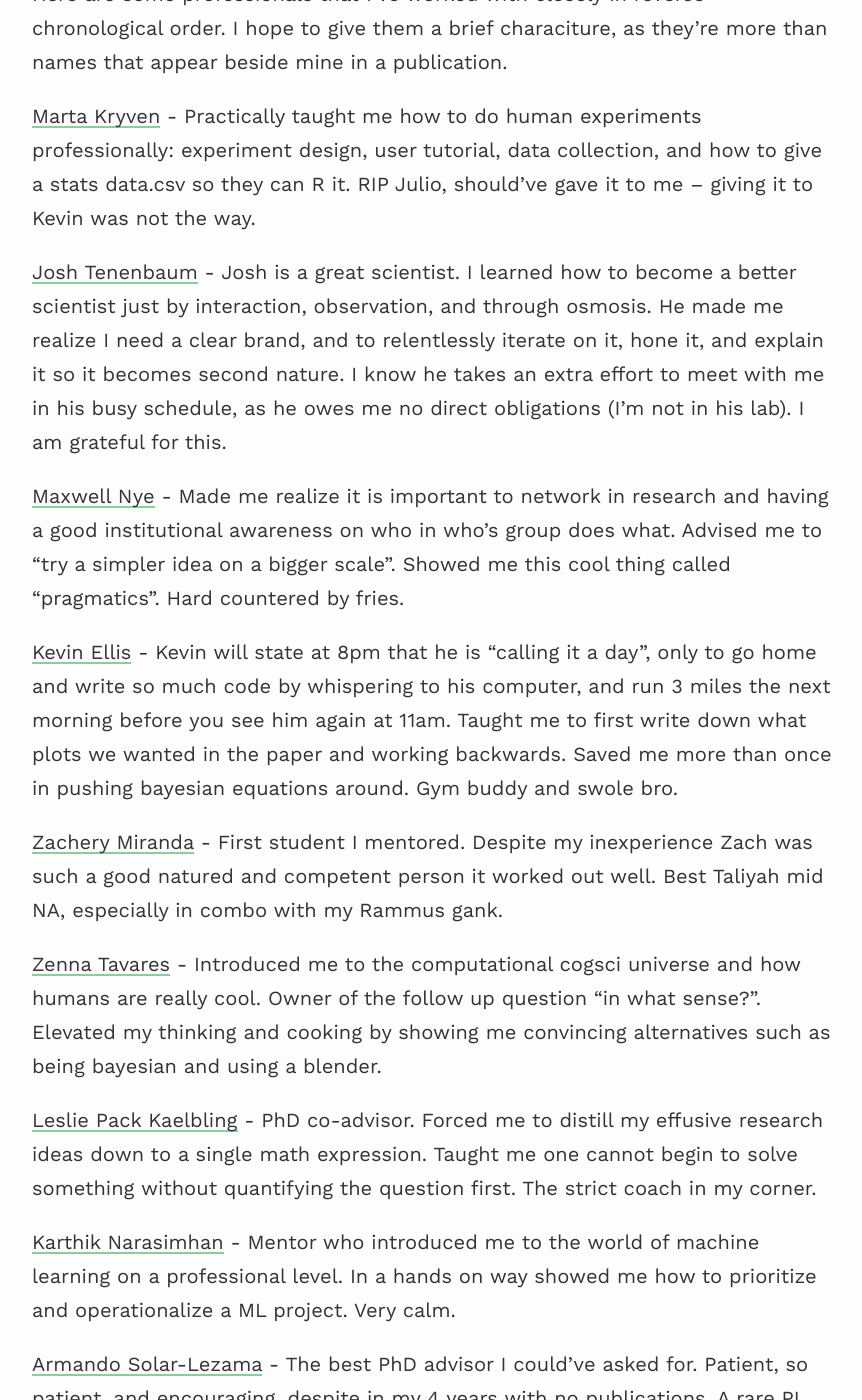
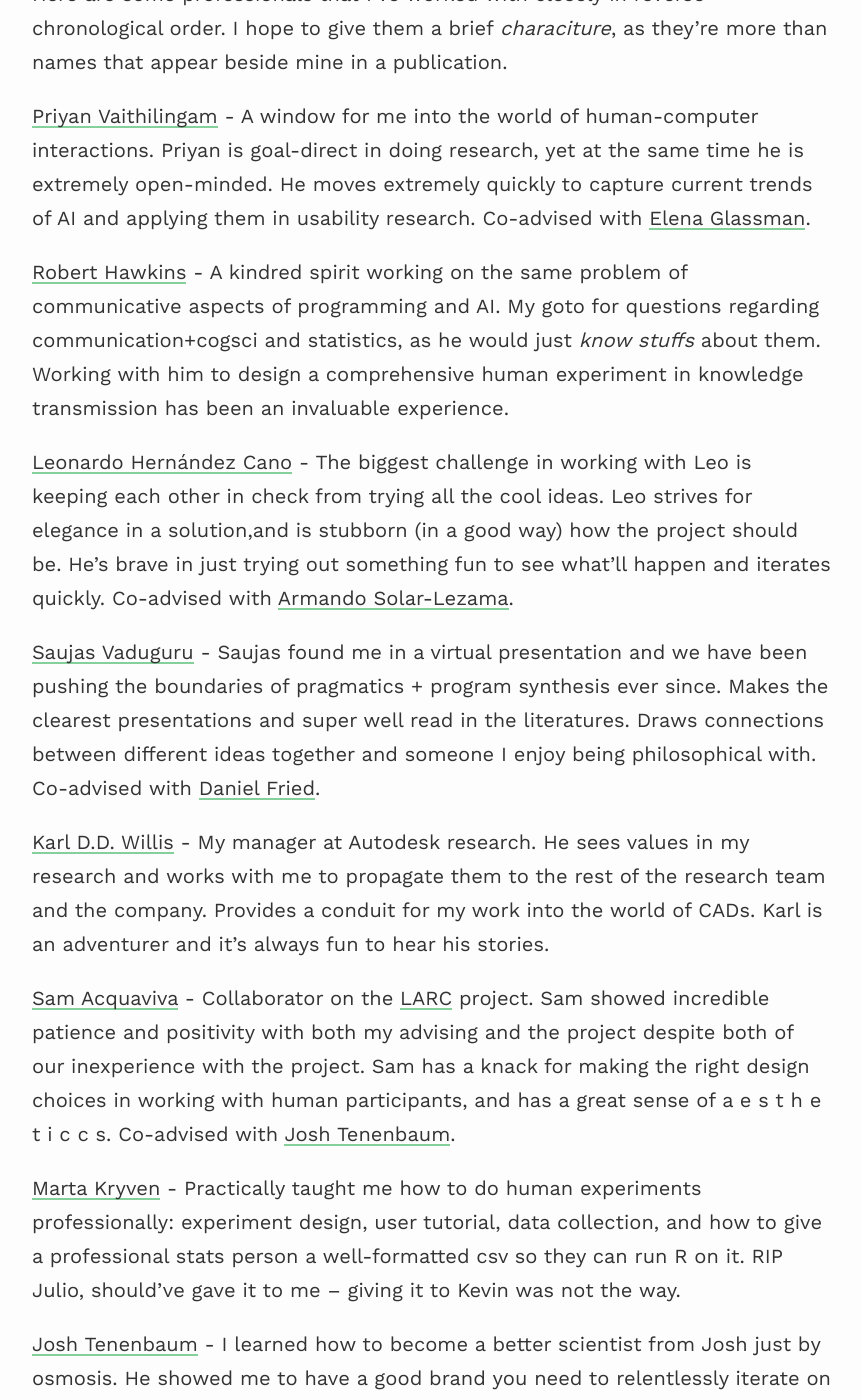
Before and after one commit to evanthebouncy/evanthebouncy.github.io, a Jekyll site: the page built from _pages/collaborators.md, in a window 1280 px wide and 1400 px high, scrolled down 257 px. Shown: the whole window, without its empty margins (208-1070 px from the left). Built offline with Jekyll 4.4.1, drawn with Linux system fonts in a browser that asks for light colours; nearby versions of some CDN libraries; some of the changed text lies outside the part shown.

Commit message:
collab update

```diff
--- a/_pages/collaborators.md
+++ b/_pages/collaborators.md
@@ -7,26 +7,38 @@ published: true
 
 ### Collaborators
 
-Here are some professionals that I've worked with closely in reverse chronological order. I hope to give them a brief characiture, as they're more than names that appear beside mine in a publication.
+Here are some professionals that I've worked with closely in reverse chronological order. I hope to give them a brief _characiture_, as they're more than names that appear beside mine in a publication.
 
-[Marta Kryven](http://mud.cgl.uwaterloo.ca/mkryven/) - Practically taught me how to do human experiments professionally: experiment design, user tutorial, data collection, and how to give a stats data.csv so they can R it. RIP Julio, should've gave it to me -- giving it to Kevin was not the way.
+[Priyan Vaithilingam](https://priyan.info/) - A window for me into the world of human-computer interactions. Priyan is goal-direct in doing research, yet at the same time he is extremely open-minded. He moves extremely quickly to capture current trends of AI and applying them in usability research. Co-advised with [Elena Glassman](https://glassmanlab.seas.harvard.edu/).
 
-[Josh Tenenbaum](http://web.mit.edu/cocosci/josh.html) - Josh is a great scientist. I learned how to become a better scientist just by interaction, observation, and through osmosis. He made me realize I need a clear brand, and to relentlessly iterate on it, hone it, and explain it so it becomes second nature. I know he takes an extra effort to meet with me in his busy schedule, as he owes me no direct obligations (I'm not in his lab). I am grateful for this.
+[Robert Hawkins](https://rxdhawkins.com/) - A kindred spirit working on the same problem of communicative aspects of programming and AI. My goto for questions regarding communication+cogsci and statistics, as he would just _know stuffs_ about them. Working with him to design a comprehensive human experiment in knowledge transmission has been an invaluable experience.
 
-[Maxwell Nye](https://maxwellnye.github.io/) - Made me realize it is important to network in research and having a good institutional awareness on who in who's group does what. Advised me to "try a simpler idea on a bigger scale". Showed me this cool thing called "pragmatics". Hard countered by fries.
+[Leonardo Hernández Cano](https://iamleo.space/) - The biggest challenge in working with Leo is keeping each other in check from trying all the cool ideas. Leo strives for elegance in a solution,and is stubborn (in a good way) how the project should be. He's brave in just trying out something fun to see what'll happen and iterates quickly. Co-advised with [Armando Solar-Lezama](https://people.csail.mit.edu/asolar/).
+
+[Saujas Vaduguru](https://saujasv.github.io/) - Saujas found me in a virtual presentation and we have been pushing the boundaries of pragmatics + program synthesis ever since. Makes the clearest presentations and super well read in the literatures. Draws connections between different ideas together and someone I enjoy being philosophical with. Co-advised with [Daniel Fried](https://dpfried.github.io/).
+
+[Karl D.D. Willis](https://www.karlddwillis.com/) - My manager at Autodesk research. He sees values in my research and works with me to propagate them to the rest of the research team and the company. Provides a conduit for my work into the world of CADs. Karl is an adventurer and it's always fun to hear his stories.
+
+[Sam Acquaviva](https://samacquaviva.com/) - Collaborator on the [LARC](https://github.com/samacqua/LARC) project. Sam showed incredible patience and positivity with both my advising and the project despite both of our inexperience with the project. Sam has a knack for making the right design choices in working with human participants, and has a great sense of a e s t h e t i c c s. Co-advised with [Josh Tenenbaum](http://web.mit.edu/cocosci/josh.html).
+
+[Marta Kryven](http://mud.cgl.uwaterloo.ca/mkryven/) - Practically taught me how to do human experiments professionally: experiment design, user tutorial, data collection, and how to give a professional stats person a well-formatted csv so they can run R on it. RIP Julio, should've gave it to me -- giving it to Kevin was not the way.
+
+[Josh Tenenbaum](http://web.mit.edu/cocosci/josh.html) - I learned how to become a better scientist from Josh just by osmosis. He showed me to have a good brand you need to relentlessly iterate on it, hone it, and explain it so it becomes second nature. A meaningful half-an-hour chat with Josh translates to a meaningful half-a-year of works. I know he takes an extra effort to meet with me in his busy schedule, and I am grateful.
+
+[Maxwell Nye](https://maxwellnye.github.io/) - Made me realize it is important to network in research and having a good institutional awareness on who in who's group does what. Advised me to "try a simpler idea on a bigger scale". Introduced me to this cool thing called "pragmatics". Hard countered by fries.
 
 [Kevin Ellis](https://www.cs.cornell.edu/~ellisk/) - Kevin will state at 8pm that he is "calling it a day", only to go home and write so much code by whispering to his computer, and run 3 miles the next morning before you see him again at 11am. Taught me to first write down what plots we wanted in the paper and working backwards. Saved me more than once in pushing bayesian equations around. Gym buddy and swole bro.
 
 [Zachery Miranda](https://www.linkedin.com/in/zmiranda/) - First student I mentored. Despite my inexperience Zach was such a good natured and competent person it worked out well. Best Taliyah mid NA, especially in combo with my Rammus gank.
 
-[Zenna Tavares](http://www.zenna.org/) - Introduced me to the computational cogsci universe and how humans are really cool. Owner of the follow up question "in what sense?". Elevated my thinking and cooking by showing me convincing alternatives such as being bayesian and using a blender.
+[Zenna Tavares](http://www.zenna.org/) - Introduced me to the computational cogsci universe. Owner of the follow up question "in what sense?" after you making any statement. Elevated my thinking and cooking by showing me convincing alternatives such as being bayesian and using a blender. A supportive friend in my trying times.
 
-[Leslie Pack Kaelbling](https://people.csail.mit.edu/lpk/) - PhD co-advisor. Forced me to distill my effusive research ideas down to a single math expression. Taught me one cannot begin to solve something without quantifying the question first. The strict coach in my corner.
+[Leslie Pack Kaelbling](https://people.csail.mit.edu/lpk/) - PhD co-advisor. Forced me to whittle my effusive research ideas down to a single math expression. Taught me one cannot begin to solve something without formalizing the question first. Her dry skepticism saved me from the ML kool-aid. The strict yet supportive coach in my corner.
 
-[Karthik Narasimhan](https://www.cs.princeton.edu/~karthikn/) - Mentor who introduced me to the world of machine learning on a professional level. In a hands on way showed me how to prioritize and operationalize a ML project. Very calm.
+[Karthik Narasimhan](https://www.cs.princeton.edu/~karthikn/) - Mentor who introduced me to the world of machine learning on a professional level. In a hands on way showed me how to prioritize and operationalize a ML project.
 
-[Armando Solar-Lezama](https://people.csail.mit.edu/asolar/) - The best PhD advisor I could've asked for. Patient, so patient, and encouraging, despite in my 4 years with no publications. A rare PI that doesn't impose his own research agendas strongly, and instead gave his students space to find their own path. Gave me a safe space to find my own voice in research. My role model in finding fulfillment in both research and family.
+[Armando Solar-Lezama](https://people.csail.mit.edu/asolar/) - The best PhD advisor I could've asked for. Patient, so patient, encouraging to a fault, even in my 4 years with 0 publications. He gave me a safe, calm environment to find my own voice in research. My role model in finding fulfillment in both research, personal relationships, and family. Showed me to make octopus tender you first beat the crap out of it with a skillet, then cook for at least 40 minutes hasta k este bien suave.
 
-[Ali Sinan Köksal](https://koksal.org/) - Made me realize that to convince someone of an idea, you needed at least one, concrete point of irrefutable evidence. Encouraged me to start the twitch stream and develop an online presence.
+[Ali Sinan Köksal](https://koksal.org/) - Made me realize that to convince someone of an idea, you needed at least one, concrete point of irrefutable evidence. Showed me one shouldn't judge music by its genre, and that party-rock anthem is a great song. Encouraged me to start the twitch stream and develop an online presence.
 
-[Ras Bodik](https://homes.cs.washington.edu/~bodik/) - Gave undergrad me a chance at his lab, introduced me to the professional world of research. Nurtured me and held my hand in a manner above and beyond his obligations. 我人生中的贵人
+[Ras Bodik](https://homes.cs.washington.edu/~bodik/) - Gave undergrad me a chance at his lab, introduced me to the professional world of research. Nurtured me and held my hand in a manner above and beyond his obligations. Most fashionable professor you'd come across. 我人生中的贵人 (no idea how to translate this).
```
